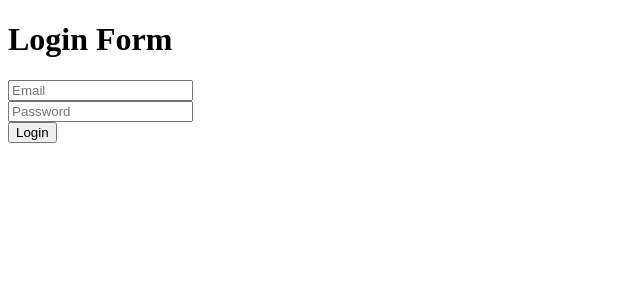
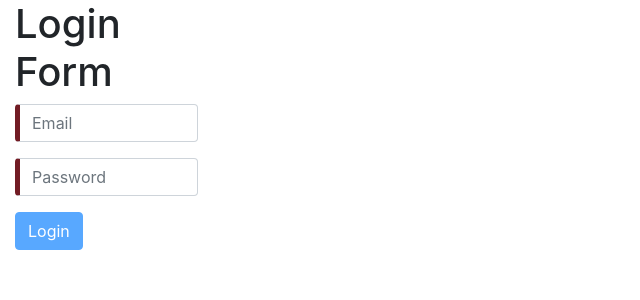
Before and after one commit to orperry/wd-exam, an Angular app in the folder client/: page / in a window 1280 px wide. Shown: the top 300 px of the page, without its empty margins (0-640 px from the left). Built offline with nearby package versions, Linux system fonts and the light colour scheme.

Commit message:
Login form bonus validations

```diff
--- a/client/src/app/login/login.component.css
+++ b/client/src/app/login/login.component.css
@@ -0,0 +1,9 @@
+@import "https://stackpath.bootstrapcdn.com/bootstrap/4.5.2/css/bootstrap.min.css";
+
+.ng-valid[required], .ng-valid.required  {
+    border-left: 5px solid #42A948;
+  }
+
+.ng-invalid:not(form)  {
+    border-left: 5px solid #721c24;
+  }
--- a/client/src/app/login/login.component.html
+++ b/client/src/app/login/login.component.html
@@ -1,4 +1,4 @@
-<form (submit)="login()">
+<form (submit)="login()" #loginForm="ngForm" class="col-2">
   <h1>Login Form</h1>
   <div class="form-group">
     <input type="email" class="form-control" id="email" placeholder="Email" [(ngModel)]="email" name="email" #loginEmail="ngModel" required email>
@@ -19,5 +19,5 @@
       Password is required.
     </div>
   </div>
-  <button type="submit" class="btn btn-default">Login</button>
+  <button type="submit" class="btn btn-primary" [disabled]="!loginForm.form.valid">Login</button>
 </form>
```
